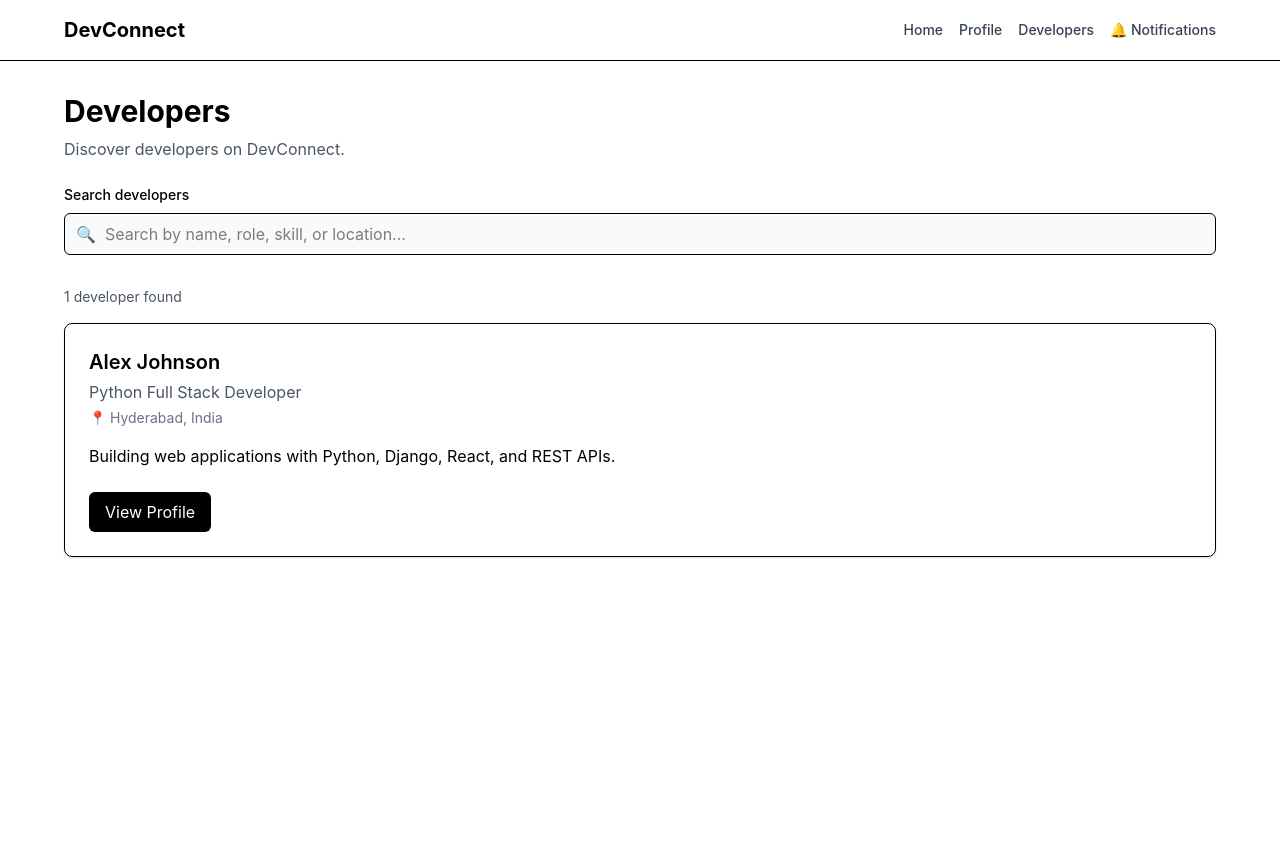
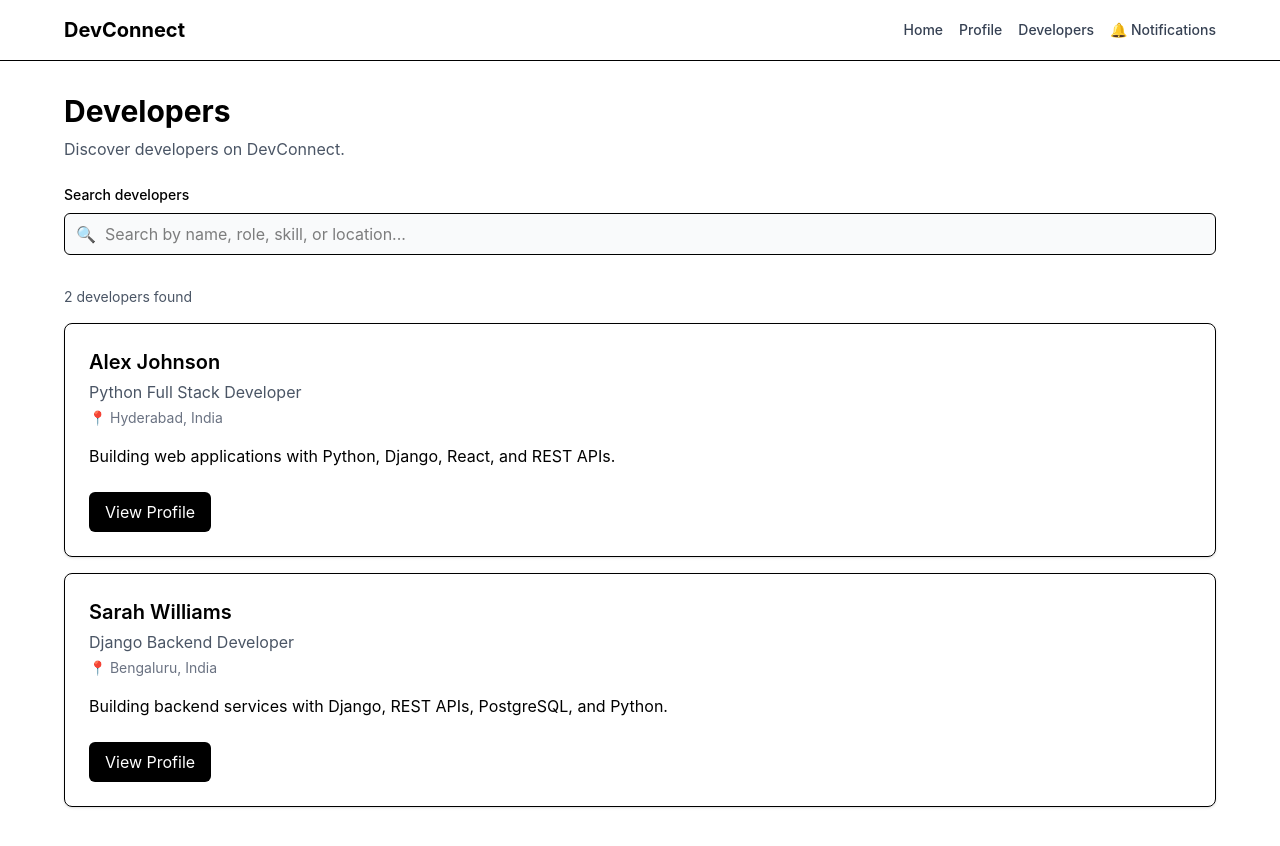
Before and after one commit to themoulali/devconnect, a React (Vite) app in the folder client/: page /developers in a window 1280 px wide. Shown: the top 846 px of the page. Built offline with nearby package versions, Linux system fonts and the light colour scheme; no server answers; sample sign-in values are in the browser's storage.

Commit message:
feat: add second developer

```diff
--- a/client/src/pages/Developers.tsx
+++ b/client/src/pages/Developers.tsx
@@ -14,6 +14,12 @@ const developers: Developer[] = [
     role: "Python Full Stack Developer",
     location: "Hyderabad, India",
     bio: "Building web applications with Python, Django, React, and REST APIs.",
+  },
+  {
+    name: "Sarah Williams",
+    role: "Django Backend Developer",
+    location: "Bengaluru, India",
+    bio: "Building backend services with Django, REST APIs, PostgreSQL, and Python.",
   },
 ]
 
```
